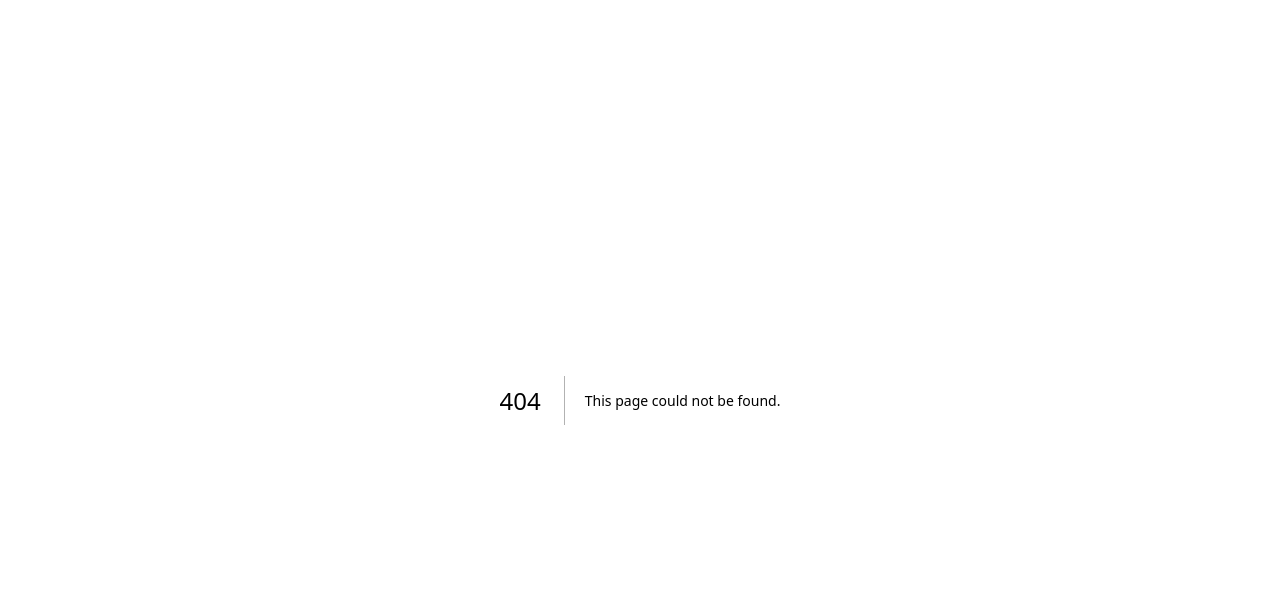
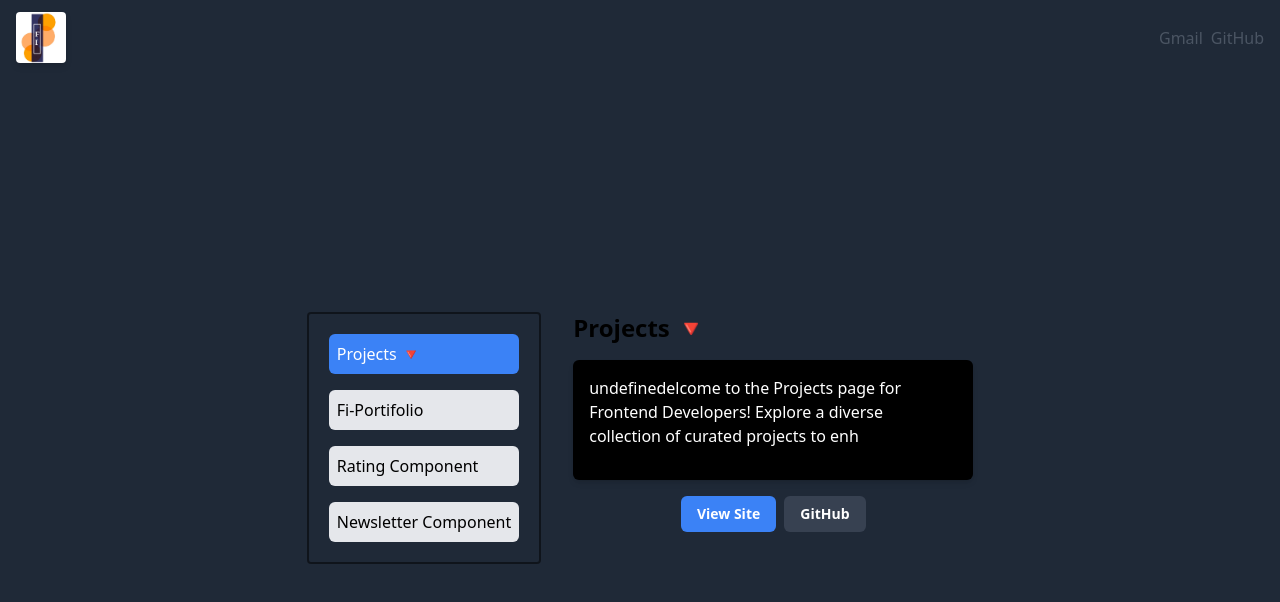
Before and after one commit to fi-taa/Fi-Portfolio, a Next.js app: page /ProjectView in a window 1280 px wide. Before the commit this address had no page. Shown: the top 602 px of the page. Built offline with nearby package versions, Linux system fonts and the light colour scheme.

Commit message:
project view page customized with real data

```diff
--- a/src/components/Card.js
+++ b/src/components/Card.js
@@ -22,7 +22,7 @@ const Card = (props) => {
         ></div>
         <div className="px-6 py-4 bg-black">
           <div className="mb-2">
-            <h1 className="text-2xl font-bold text-white">{props.title} &rarr;</h1>
+            <h1 className="text-2xl font-bold text-white"> <a href="/ProjectView"> {props.title} &rarr;</a></h1>
           </div>
           {/* <p className="text-gray-700">Card Description</p> */}
         </div>
--- a/src/components/Card2.js
+++ b/src/components/Card2.js
@@ -1,7 +1,7 @@
 import React, { useState } from "react";
 
 const Card = (props) => {
-  const [image, setImage] = useState("/h2.png");
+  const [image, setImage] = useState("/h2.jpg");
 
   const handleClick = () => {
     const imageList = ["/h2.jpg", "/JavaBlend.png"];
--- a/src/components/ProjectView.js
+++ b/src/pages/ProjectView.js
@@ -4,33 +4,37 @@ import { useState, useEffect } from "react";
 // Dummy project data
 const projects = [
     {id:0,
-    title: "Welcome",
-    description:"welcome to my project site",
+    title: "Projects  🔻",
+    description:"Welcome to the Projects page for Frontend Developers! Explore a diverse collection of curated projects to enhance your skills and ignite your passion for frontend development. From responsive layouts to stunning visual effects, find endless possibilities to challenge and inspire you. Happy coding!",
 website:"https://fitaa.vercel.app",
 github:"https://github.com/fi-taa"},
   {
     id: 1,
-    title: "Project 1",
+    title: "Fi-Portifolio",
     description:
-      "This is the description for Project 1. This is the description for Project 1. It can be a long description that spans multiple lines. It can be a long description that spans multiple lines.",
-    website: "https://project1.com",
-    github: "https://github.com/project1",
+      "Welcome to 'Fi-portfolio' - a showcase of my work! This project highlights my skills and expertise as a frontend developer. Explore a collection of meticulously crafted web pages, beautifully designed user interfaces, and seamlessly interactive features. Dive into the world of 'Fi-portfolio' and witness the blend of creativity, innovation, and technical prowess. Experience the power of modern web development brought to life through this unique project.",
+
+   website: "https://github.com/fi-taa/fi-portfolio",
+   github: "https://github.com/fi-taa/fi-portfolio",
   },
   {
     id: 2,
-    title: "Project 2",
+    title: "Rating Component",
     description:
-      "This is the description for Project 2. It can be a long description that spans multiple lines.",
-    website: "https://project2.com",
-    github: "https://github.com/project2",
+      "Discover our simple and intuitive Rating Page! Easily collect user feedback and ratings with a streamlined interface. Effortlessly gather valuable insights to improve your products or services. Start gathering feedback today and make informed decisions.",
+    website: "https://github.com/fi-taa/Rating/blob/master/src/components",
+    github: "https://github.com/fi-taa/Rating/blob/master/src/components/Rating.jsx",
+
   },
   {
     id: 3,
-    title: "Project 3",
+    title: "Newsletter Component",
     description:
-      "This is the description for Project 3. It can be a long description that spans multiple lines.",
-    website: "https://project3.com",
-    github: "https://github.com/project3",
+      "Introducing our Interactive Newsletter Component! Engage your audience with captivating newsletters that go beyond plain text. Seamlessly integrate interactive elements like videos, images, and interactive buttons to create a truly immersive experience. Boost reader engagement and drive meaningful interactions. Elevate your newsletters to the next level with our user-friendly component.",
+
+    website: "https://github.com/fi-taa/Rating/blob/master/src/components/",
+    github: "https://github.com/fi-taa/Rating/blob/master/src/components/NewsLetter.jsx",
+
   },
 ];
 
@@ -63,7 +67,7 @@ const ProjectPreviewPage = () => {
 
   return (
     <div className="flex flex-col items-center justify-center min-h-screen bg-gray-800">
-      <header className="flex items-center justify-between w-full px-4 py-3 ">
+      <header className="flex items-center justify-between w-full px-4 py-3">
         <Link href="/">
             <img src="/h2.jpg" width={50} height={50} className="rounded drop-shadow-md hover:scale-125"/>
         </Link>
--- a/src/pages/index.js
+++ b/src/pages/index.js
@@ -3,7 +3,7 @@ import { Inter } from 'next/font/google'
 import HeroSection from '@/components/HeroSection'
 import Card2 from '@/components/Card2'
 import Card from '@/components/Card'
-import ProjectPreviewPage from '@/components/ProjectView'
+import ProjectPreviewPage from '@/pages/ProjectView'
 const inter = Inter({ subsets: ['latin'] })
 
 export default function Home() {
```
